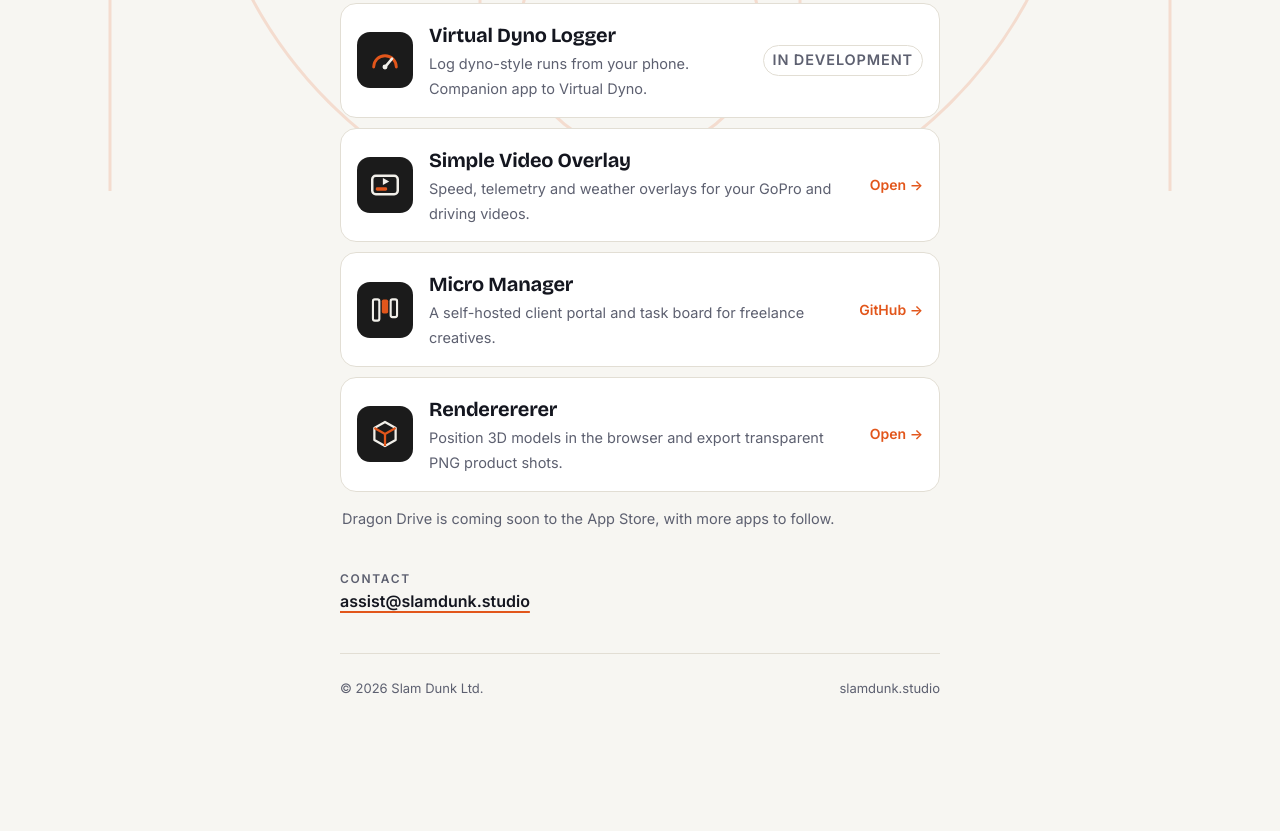
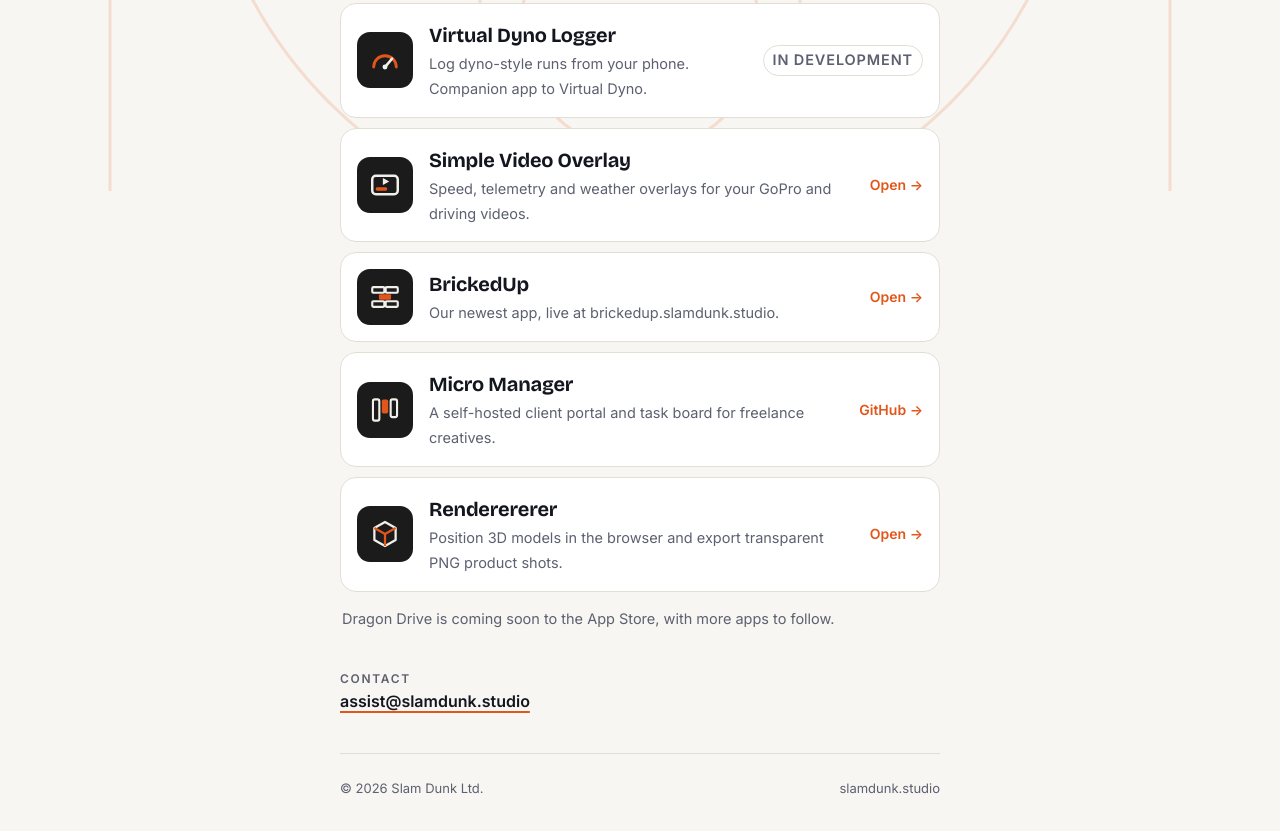
Before and after one commit to syntaxless/slam-dunk, a plain HTML site: page index.html in a window 1280 px wide. Shown: the part 657-1488 px from the top of the page. Before the commit the page ends 1388 px from the top, so only its background shows below. Drawn offline with nearby package versions, Linux system fonts and the light colour scheme.

Commit message:
Add BrickedUp app tile between Simple Video Overlay and Micro Manager
Co-Authored-By: Claude Opus 5.5 <noreply@anthropic.com>
Claude-Session: https://claude.ai/code/session_01PpiA3QHAVFEGkwd2vtYzDr

```diff
--- a/index.html
+++ b/index.html
@@ -120,6 +120,13 @@ footer{margin-top:auto;padding-top:24px;border-top:1px solid var(--line);display
       <div><b>Simple Video Overlay</b><span>Speed, telemetry and weather overlays for your GoPro and driving videos.</span></div>
       <span class="go">Open →</span>
     </a>
+    <a class="app" href="https://brickedup.slamdunk.studio" target="_blank" rel="noopener">
+      <span class="icon mono" aria-hidden="true">
+        <svg viewBox="0 0 48 48" width="34" height="34"><g fill="none" stroke="#f1efe9" stroke-width="3" stroke-linejoin="round"><rect x="6" y="10" width="17" height="8" rx="1.5"/><rect x="25" y="10" width="17" height="8" rx="1.5"/><rect x="6" y="30" width="17" height="8" rx="1.5"/><rect x="25" y="30" width="17" height="8" rx="1.5"/></g><rect x="15.5" y="20" width="17" height="8" rx="1.5" fill="#e2561b"/></svg>
+      </span>
+      <div><b>BrickedUp</b><span>Our newest app, live at brickedup.slamdunk.studio.</span></div>
+      <span class="go">Open →</span>
+    </a>
     <a class="app" href="https://github.com/syntaxless/micro-manager" target="_blank" rel="noopener">
       <span class="icon mono" aria-hidden="true">
         <svg viewBox="0 0 48 48" width="34" height="34"><rect x="7" y="9" width="9" height="30" rx="2.5" fill="none" stroke="#f1efe9" stroke-width="3"/><rect x="19.5" y="9" width="9" height="20" rx="2.5" fill="#e2561b"/><rect x="32" y="9" width="9" height="25" rx="2.5" fill="none" stroke="#f1efe9" stroke-width="3"/></svg>
```
